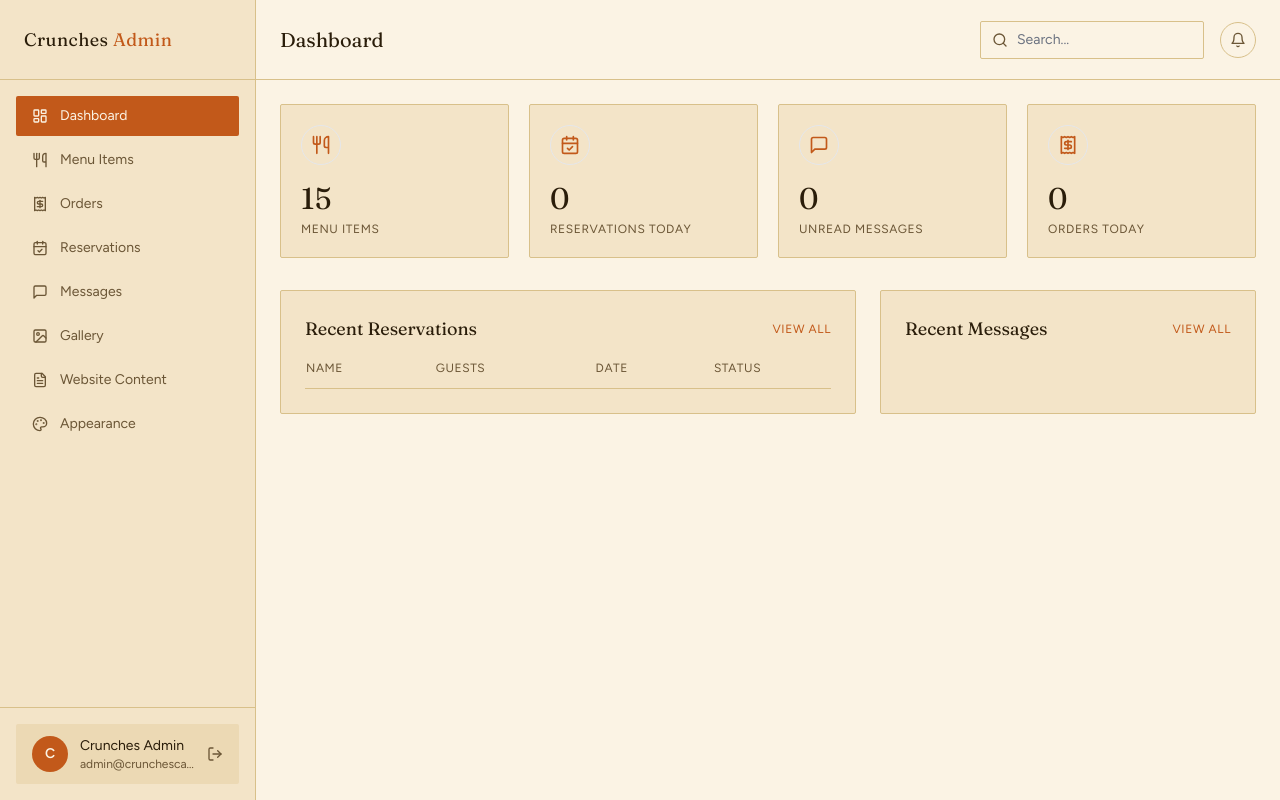
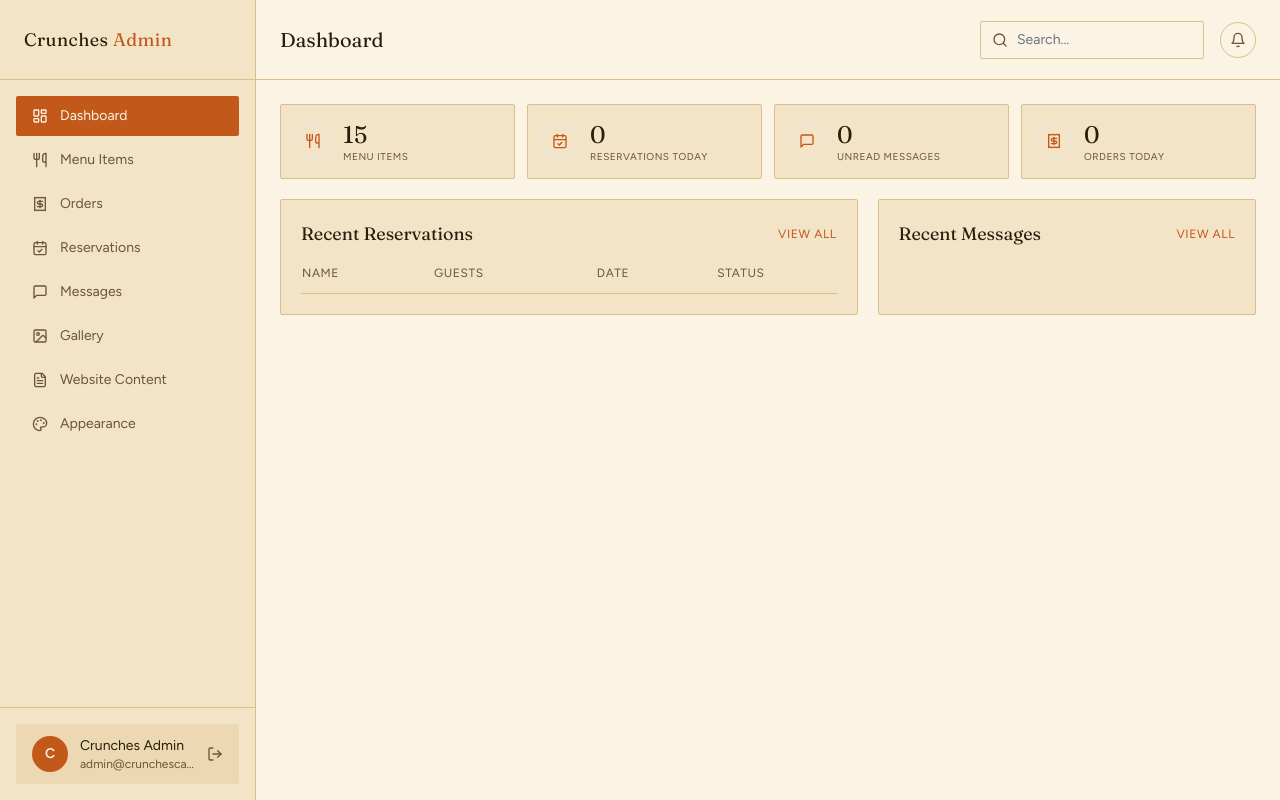
Before and after one commit to sytal/sytal-coffee, a Laravel app: page /admin in a window 1280 px wide. Run offline with Laravel 12, Linux system fonts and the light colour scheme; a user stored in the database is signed in; data comes from the database, SQL or seed files in the repository; data that the repository does not hold is empty; style sheets or scripts are compiled from the project's sources; some libraries are stand-ins or nearby versions.

Commit message:
Redesign dashboard stat cards to a compact horizontal layout
StatCard was a tall vertical block (icon row, then value, then
label) with generous padding, leaving large dead space at normal
viewport widths. Switched to icon-left, value+label-right in one
row; tightened card/panel padding and gaps across the dashboard.

Co-Authored-By: Claude Sonnet 5 <noreply@anthropic.com>

```diff
--- a/resources/js/Components/Admin/StatCard.jsx
+++ b/resources/js/Components/Admin/StatCard.jsx
@@ -1,10 +1,12 @@
 export default function StatCard({ icon: Icon, label, value, trend, trendUp = true }) {
     return (
-        <div className="rounded-sm border border-brand-border bg-brand-surface p-3.5 sm:p-5">
-            <div className="flex items-start justify-between">
-                <span className="flex h-8 w-8 items-center justify-center rounded-full border border-brand-gold/40 text-brand-gold sm:h-10 sm:w-10">
-                    <Icon className="h-4 w-4 sm:h-5 sm:w-5" />
+        <div className="flex items-center gap-3 rounded-sm border border-brand-border bg-brand-surface p-3.5">
+            <span className="flex h-9 w-9 shrink-0 items-center justify-center rounded-full border border-brand-gold/40 text-brand-gold">
+                <Icon className="h-4 w-4" />
             </span>
+            <div className="min-w-0">
+                <div className="flex items-baseline gap-1.5">
+                    <p className="font-display text-xl text-brand-foreground sm:text-2xl">{value}</p>
                     {trend && (
                         <span
                             className={`text-xs font-semibold ${trendUp ? 'text-brand-success' : 'text-brand-danger'}`}
@@ -14,10 +16,10 @@ export default function StatCard({ icon: Icon, label, value, trend, trendUp = tr
                         </span>
                     )}
                 </div>
-            <p className="mt-2.5 font-display text-2xl text-brand-foreground sm:mt-4 sm:text-3xl">{value}</p>
-            <p className="mt-1 text-[10px] uppercase leading-tight tracking-wider text-brand-foregroundMuted sm:text-xs">
+                <p className="truncate text-[10px] uppercase leading-tight tracking-wider text-brand-foregroundMuted">
                     {label}
                 </p>
             </div>
+        </div>
     );
 }
--- a/resources/js/Pages/Admin/Dashboard.jsx
+++ b/resources/js/Pages/Admin/Dashboard.jsx
@@ -12,15 +12,15 @@ export default function Dashboard({ stats, recentReservations, recentMessages })
         <AdminLayout title="Dashboard">
             <Head title="Admin — Dashboard" />
 
-            <div className="grid grid-cols-2 gap-3 sm:gap-5 lg:grid-cols-4">
+            <div className="grid grid-cols-2 gap-3 lg:grid-cols-4">
                 <StatCard icon={LuUtensils} label="Menu Items" value={stats?.menuItems ?? 0} />
                 <StatCard icon={LuCalendarCheck} label="Reservations Today" value={stats?.reservationsToday ?? 0} />
                 <StatCard icon={LuMessageSquare} label="Unread Messages" value={stats?.unreadMessages ?? 0} trendUp={false} />
                 <StatCard icon={LuReceipt} label="Orders Today" value={stats?.ordersToday ?? 0} />
             </div>
 
-            <div className="mt-8 grid grid-cols-1 gap-6 lg:grid-cols-5">
-                <div className="rounded-sm border border-brand-border bg-brand-surface p-6 lg:col-span-3">
+            <div className="mt-5 grid grid-cols-1 gap-5 lg:grid-cols-5">
+                <div className="rounded-sm border border-brand-border bg-brand-surface p-5 lg:col-span-3">
                     <div className="mb-4 flex items-center justify-between">
                         <h2 className="font-display text-lg text-brand-foreground">Recent Reservations</h2>
                         <a href="/admin/reservations" className="text-xs uppercase tracking-wider text-brand-gold">
@@ -55,7 +55,7 @@ export default function Dashboard({ stats, recentReservations, recentMessages })
                     </div>
                 </div>
 
-                <div className="rounded-sm border border-brand-border bg-brand-surface p-6 lg:col-span-2">
+                <div className="rounded-sm border border-brand-border bg-brand-surface p-5 lg:col-span-2">
                     <div className="mb-4 flex items-center justify-between">
                         <h2 className="font-display text-lg text-brand-foreground">Recent Messages</h2>
                         <a href="/admin/messages" className="text-xs uppercase tracking-wider text-brand-gold">
```
Lines whose indentation alone changed are shown as unchanged.
